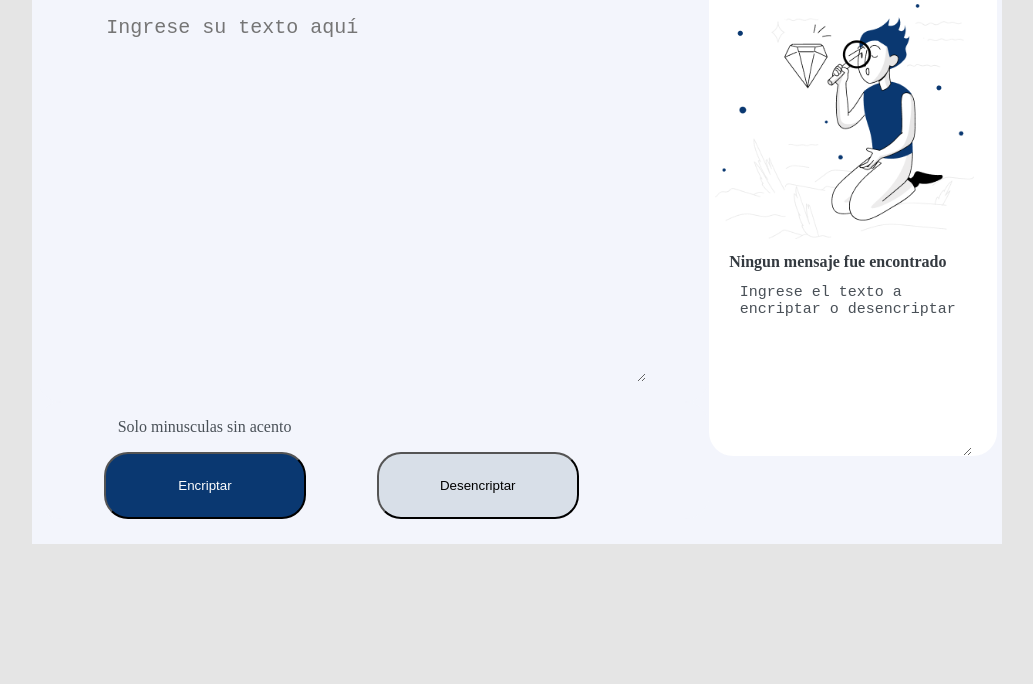
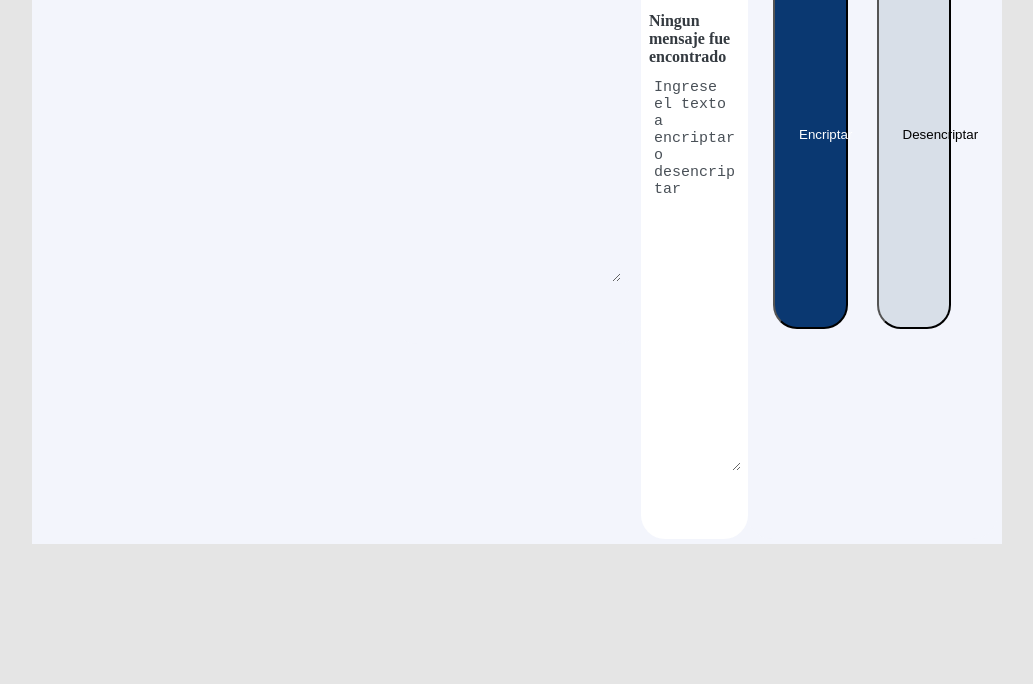
Before and after one commit to Liliana993/encriptador, a plain HTML site: page index.html in a window 1280 px wide. Shown: the part 116-800 px from the top of the page, without its empty margins (123-1156 px from the left). Drawn offline with Linux system fonts and the light colour scheme.

Commit message:
Update style.css

```diff
--- a/style.css
+++ b/style.css
@@ -2,6 +2,7 @@ body{
     margin: 0;
     padding: 0;
     background: #E5E5E5;
+    box-sizing: border-box;
 }
 
 .container{
@@ -10,9 +11,7 @@ body{
     height: 650px;
     padding: 5px;
     background: #F3F5FC;
-    display: gird;
-    gird-auto-rows: 22rem;
-    grid-template-columns: repeat(auto-fill, minmax(min(100%, 25rem), 1fr));
+    display: flex;
 }
 
 h1{
@@ -40,9 +39,6 @@ h1{
     height: auto;
     border-radius: 24px;
     background: white;
-    display: gird;
-    gird-auto-rows: 22rem;
-    grid-template-columns: repeat(auto-fill, minmax(min(100%, 25rem), 1fr));
 }
 
 .left-button{
```
